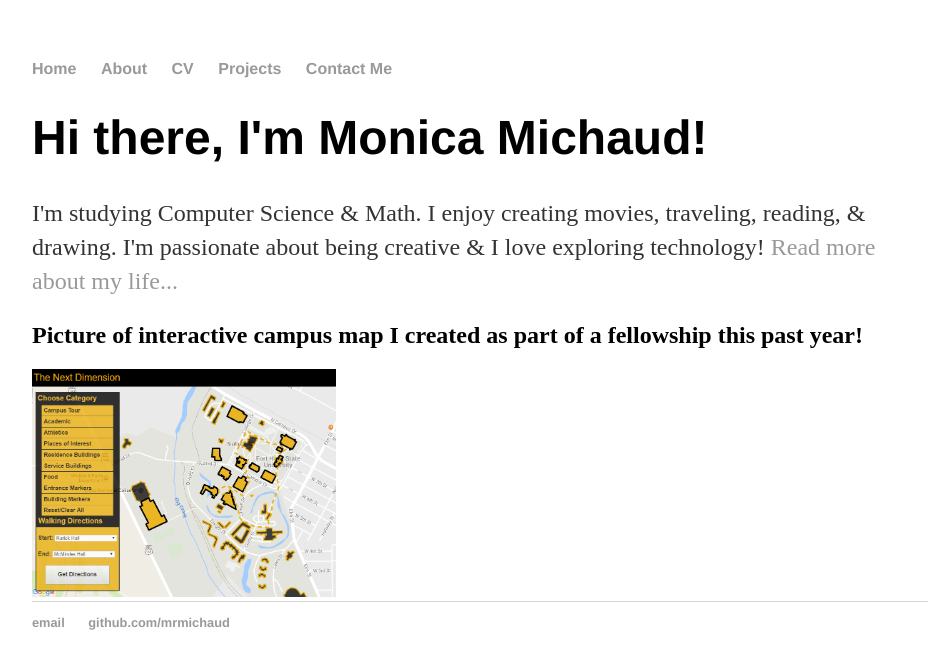
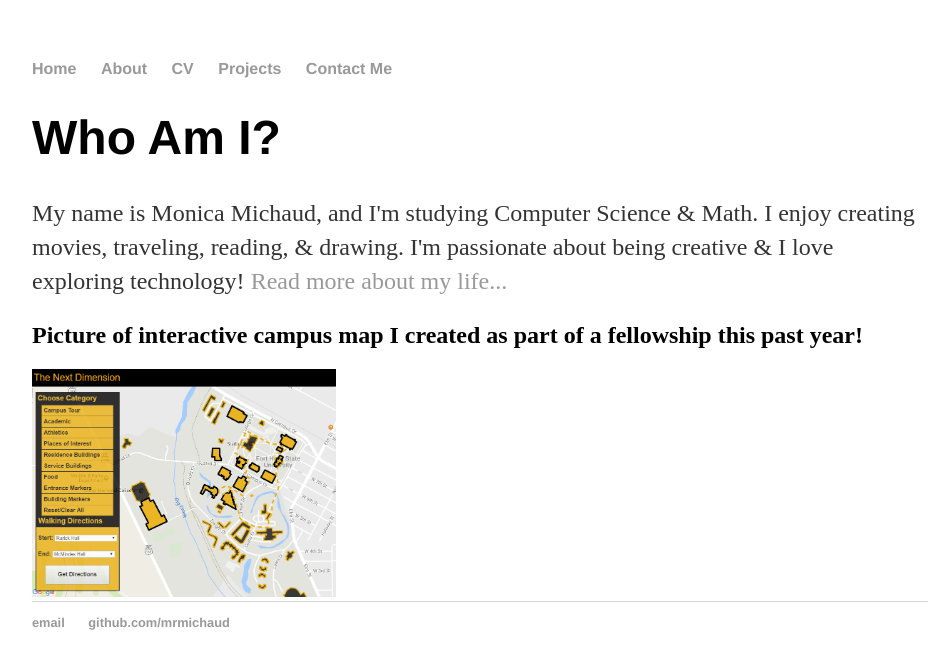
Before and after one commit to mrmichaud/mrmichaud.github.io, a Jekyll site: the page built from about/index.html, in a window 1280 px wide. Shown: the top 669 px of the page, without its empty margins (160-1106 px from the left). Built offline with Jekyll 4.4.1, drawn with Linux system fonts in a browser that asks for light colours.

Commit message:
Update index.html

```diff
--- a/about/index.html
+++ b/about/index.html
@@ -3,8 +3,8 @@
 title: Monica Michaud About
 ---
 <div class="blurb">
-	<h1>Hi there, I'm Monica Michaud!</h1>
-	<p>I'm studying Computer Science &amp Math. I enjoy creating movies, traveling, reading, &amp drawing. I'm passionate about being creative &amp I love exploring technology! <a href="/about">Read more about my life...</a></p>
+	<h1>Who Am I?</h1>
+	<p> My name is Monica Michaud, and I'm studying Computer Science &amp Math. I enjoy creating movies, traveling, reading, &amp drawing. I'm passionate about being creative &amp I love exploring technology! <a href="/about">Read more about my life...</a></p>
 
 
        	<h2>Picture of interactive campus map I created as part of a fellowship this past year!</h2>
```
